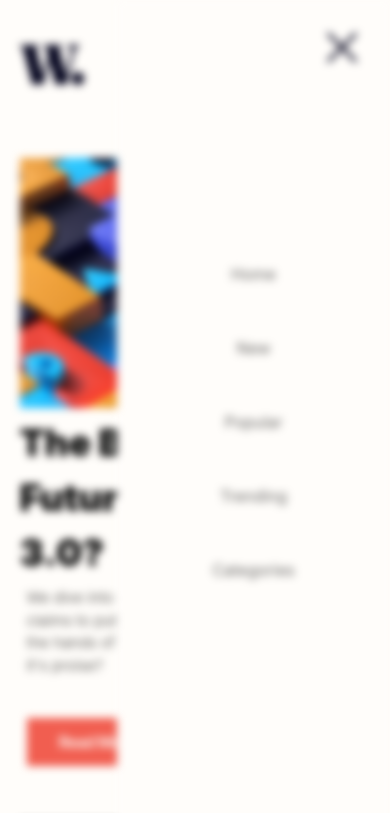
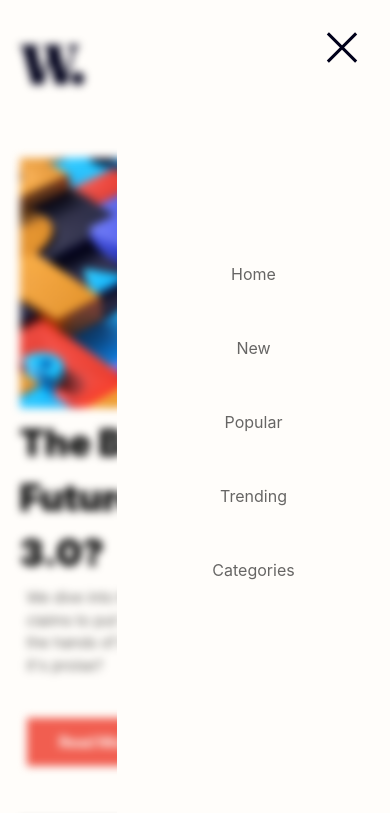
Before and after one commit to BeeAwwad/News-Homepage, a plain HTML site: page index.html in a window 390 px wide. Both pictures are taken after a click on the button "Menu". Shown: the top 813 px of the page. Drawn offline with Linux system fonts and the light colour scheme.

Commit message:
Fix the bluring effect in mobile view

```diff
--- a/script.js
+++ b/script.js
@@ -1,6 +1,12 @@
 const mainNav = document.querySelector('.main-nav');
 const navToggle = document.querySelector('.mobile-nav-toggle');
-const body = document.querySelector('body');
+// const body = document.querySelector('body');
+const mainNews = document.querySelector('.main-story');
+const moreNews = document.querySelector('.more-news');
+const topOne = document.querySelector('.top-1');
+const topTwo = document.querySelector('.top-2');
+const topThree = document.querySelector('.top-3');
+const logo = document.querySelector('.logo');
 
 navToggle.addEventListener("click", () => {
     const visibility = mainNav.getAttribute("data-visible");
@@ -8,11 +14,21 @@ navToggle.addEventListener("click", () => {
     if (visibility === "false") {
         mainNav.setAttribute("data-visible", true);
         navToggle.setAttribute("aria-expanded", "true");
-        body.classList.add('blur');
+        mainNews.classList.add('blur');
+        moreNews.classList.add('blur');
+        topOne.classList.add('blur');
+        topTwo.classList.add('blur');
+        topThree.classList.add('blur');
+        logo.classList.add('blur');
     }
     else if (visibility === "true") {
         mainNav.setAttribute("data-visible", "false");
         navToggle.setAttribute("aria-expanded", false);
-        body.classList.remove('blur');
+        mainNews.classList.remove('blur');
+        moreNews.classList.remove('blur');
+        topOne.classList.remove('blur');
+        topTwo.classList.remove('blur');
+        topThree.classList.remove('blur');
+        logo.classList.remove('blur');
     }
 });
--- a/styles.css
+++ b/styles.css
@@ -109,7 +109,7 @@
 }
 @media(max-width: 35em) {
   .main-nav {
-        position: absolute;
+        position: fixed;
         inset: 0 0 0 30%;
         background-color: var(--clr-neutral-offwhite);
         display: flex;
```
